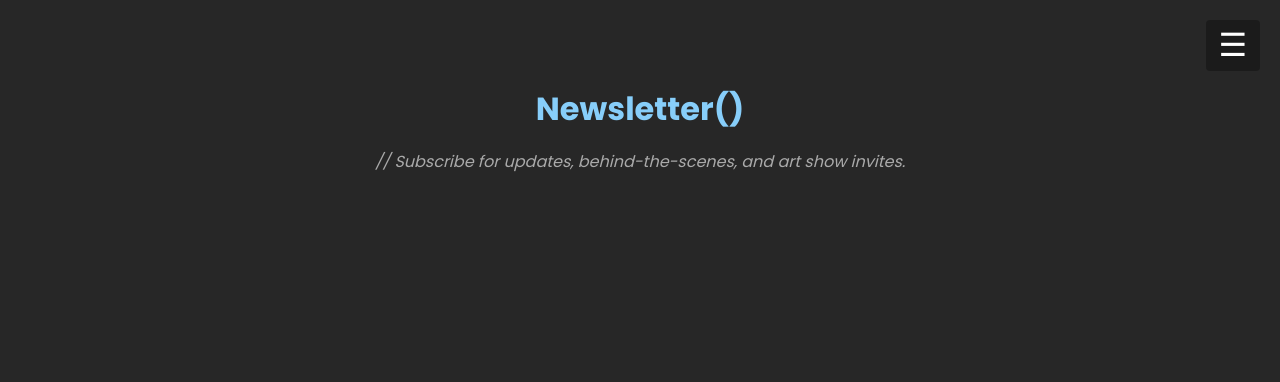
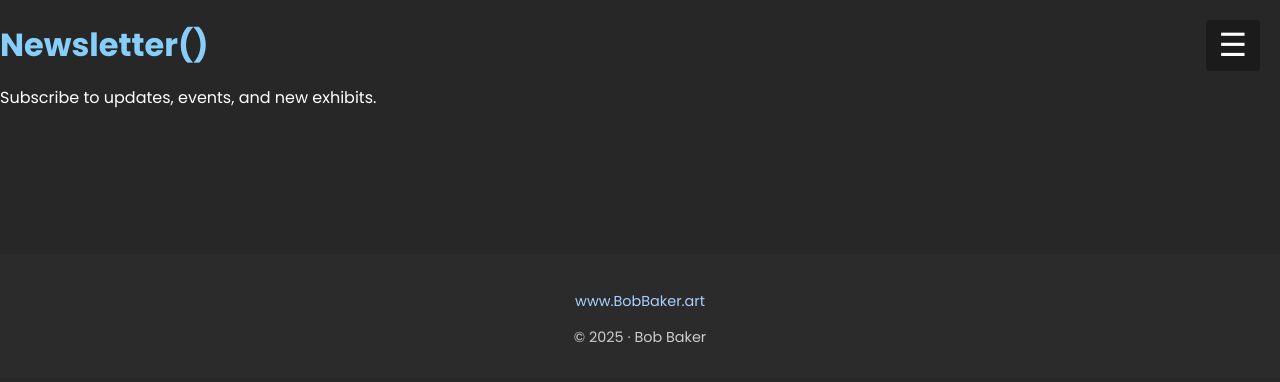
Before and after one commit to owleyeart/bba, a React (Vite) app: page /Newsletter in a window 1280 px wide. Shown: the top 382 px of the page. Built offline with nearby package versions, Linux system fonts and the light colour scheme; a web font is replaced by a local one.

Commit message:
20250403 2002

```diff
--- a/src/Newsletter.jsx
+++ b/src/Newsletter.jsx
@@ -1,39 +1,26 @@
-// src/Newsletter.jsx
-
 import React, { useEffect } from 'react';
-import './Newsletter.css';
+import './Newsletter.css'; // optional styling
 
 function Newsletter() {
   useEffect(() => {
     const existingScript = document.querySelector('script[src="https://assets.mailerlite.com/js/universal.js"]');
-
-    const initializeMailerLite = () => {
-      if (window.ml) {
-        window.ml('account', '1410242');
-        window.ml('form', 'wpne7G'); // ⬅️ Force form initialization
-      }
-    };
-
     if (!existingScript) {
       const script = document.createElement('script');
       script.src = 'https://assets.mailerlite.com/js/universal.js';
       script.async = true;
       script.onload = () => {
-        initializeMailerLite();
+        window.ml && window.ml('account', '1410242');
       };
       document.head.appendChild(script);
-    } else {
-      initializeMailerLite(); // Already exists, initialize again
     }
   }, []);
 
+  return (
+    <div className="newsletter-container">
+      <h1 className="newsletter-title">Newsletter()</h1>
+      <p>Subscribe to updates, events, and new exhibits.</p>
 
-  return (
-    <div className="newsletter-page">
-      <h1 className="newsletter-title">Newsletter()</h1>
-      <p className="newsletter-description">// Subscribe for updates, behind-the-scenes, and art show invites.</p>
-
-      {/* Your actual MailerLite embed */}
+      {/* ✅ MailerLite will find this and render the form automatically */}
       <div className="ml-embedded" data-form="wpne7G"></div>
     </div>
   );
```
